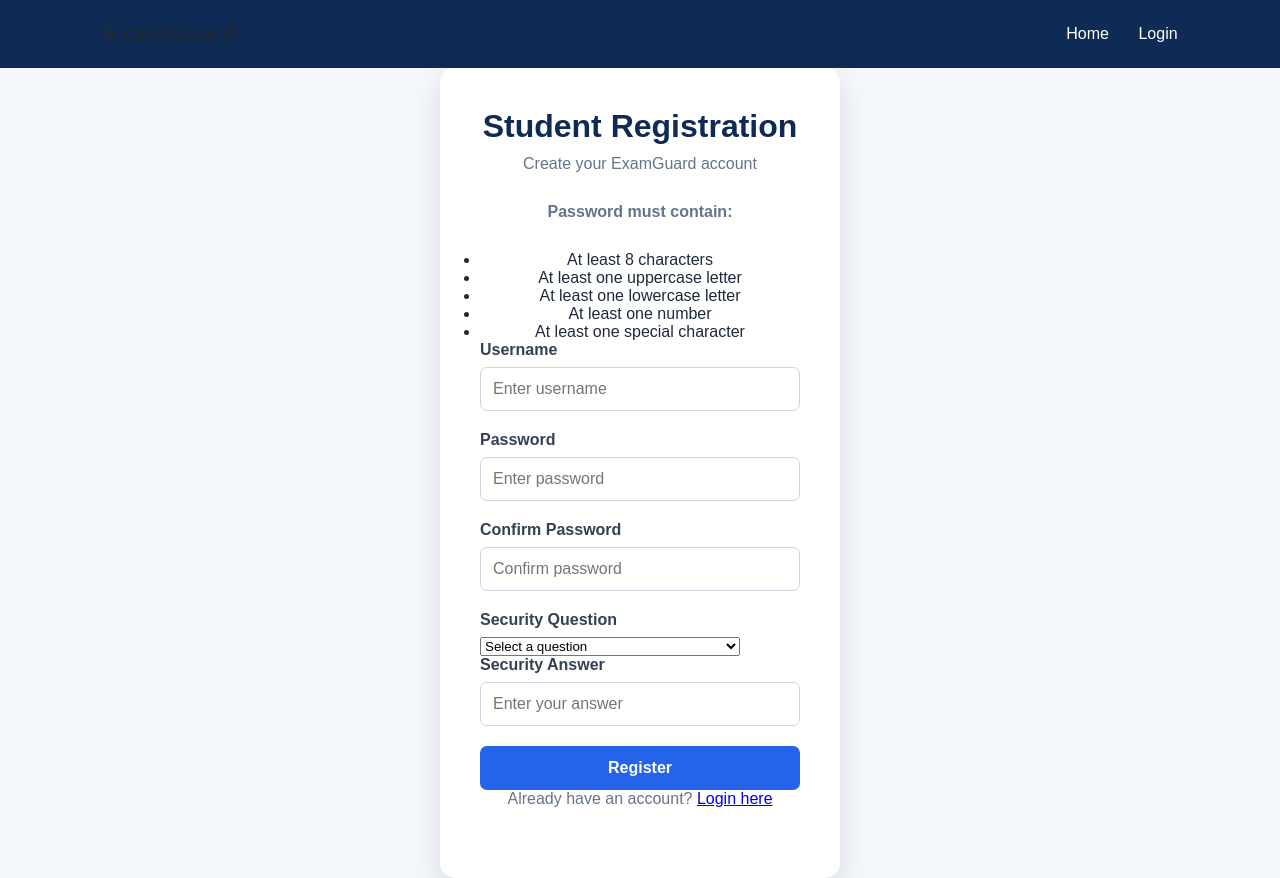
After one commit to pandeypranshu753-dot/Examguard, a Flask app: page /register in a window 1280 px wide. The commit adds this page. Run offline with Flask 3, Linux system fonts and the light colour scheme.

Commit message:
Add student registration and password recovery

```diff
--- a/app.py
+++ b/app.py
@@ -3,10 +3,41 @@ from werkzeug.security import check_password_hash
 from database import create_database
 import sqlite3
 from datetime import datetime
+import re
 
 
+class username:
+    """Validated username value used by the authentication workflow."""
+
+    def __init__(self, value):
+        if not isinstance(value, str):
+            raise TypeError("username must be a string")
+
+        value = value.strip()
+        if not re.fullmatch(r"[A-Za-z0-9_]{3,30}", value):
+            raise ValueError(
+                "Username must be 3-30 characters and contain only letters, numbers, or underscores."
+            )
+        self.value = value
+
+    def __str__(self):
+        return self.value
+
+    def __repr__(self):
+        return f"username({self.value!r})"
+
+    def __eq__(self, other):
+        if isinstance(other, username):
+            return self.value.casefold() == other.value.casefold()
+        if isinstance(other, str):
+            return self.value.casefold() == other.strip().casefold()
+        return NotImplemented
+
+    def __hash__(self):
+        return hash(self.value.casefold())
+
 app = Flask(__name__)
-app.secret_key = "examguard-secret-key"
+app.secret_key = "YOUR_NEW_KEY"
 
 create_database()
 
@@ -18,13 +49,85 @@ create_database()
 @app.route("/")
 def home():
     return render_template("index.html")
+#------------------------------
+#forgot password
+#------------------------------
+@app.route("/forgot-password", methods=["GET", "POST"])
+def forgot_password():
+
+    if request.method == "POST":
+        username = request.form["username"]
+        security_answer = request.form["security_answer"]
+        password = request.form["password"]
+        confirm_password = request.form["confirm_password"]
+        security_question = request.form["security_question"]
+        security_answer = request.form["security_answer"]
+        if len(password) < 8:
+            return "Password must be at least 8 characters long."
+
+        if not re.search(r"[A-Z]", password):
+            return "Password must contain at least one uppercase letter."
+
+        if not re.search(r"[a-z]", password):
+            return "Password must contain at least one lowercase letter."
+
+        if not re.search(r"[0-9]", password):
+            return "Password must contain at least one number."
+
+        if not re.search(r"[!@#$%^&*]", password):
+            return "Password must contain at least one special character."
+
+        if password != confirm_password:
+            return "Passwords do not match."
+        connection = sqlite3.connect("database.db")
+        cursor = connection.cursor()
+
+        # Check whether the username exists
+        cursor.execute(
+            "SELECT * FROM students WHERE username = ?",
+            (username,)
+        )
+
+        student = cursor.fetchone()
+
+        if not student:
+            connection.close()
+            return "Username not found."
+
+        # Check the security answer
+        if student[4] != security_answer:
+            connection.close()
+            return "Incorrect security answer."
+
+
+
+        # Hash the new password
+        from werkzeug.security import generate_password_hash
+
+        hashed_password = generate_password_hash(password)
+
+        cursor.execute(
+            """
+            UPDATE students
+            SET password = ?
+            WHERE username = ?
+            """,
+            (hashed_password, username)
+        )
+
+        connection.commit()
+        connection.close()
+
+        return redirect("/login")
+
+    return render_template("forgot_password.html")
 
 
 # =========================
 # LOGIN
 # =========================
+@app.route("/login",methods=["GET", "POST"])
 
-@app.route("/login", methods=["GET", "POST"])
 def login():
 
     if request.method == "POST":
@@ -51,6 +154,85 @@ def login():
         return "Invalid username or password"
 
     return render_template("login.html")
+#--------------------
+#registration
+#--------------------
+@app.route("/register", methods=["GET", "POST"])
+def register():
+
+    if request.method == "POST":
+        username = request.form["username"]
+        password = request.form["password"]
+        confirm_password = request.form["confirm_password"]
+
+        security_question = request.form["security_question"]
+        security_answer = request.form["security_answer"].strip().lower()
+
+        # Password length check
+        if len(password) < 8:
+            return "Password must be at least 8 characters long."
+
+        # Uppercase letter check
+        if not re.search(r"[A-Z]", password):
+            return "Password must contain at least one uppercase letter."
+
+        # Lowercase letter check
+        if not re.search(r"[a-z]", password):
+            return "Password must contain at least one lowercase letter."
+
+        # Number check
+        if not re.search(r"[0-9]", password):
+            return "Password must contain at least one number."
+
+        # Special character check
+        if not re.search(r"[!@#$%^&*]", password):
+            return "Password must contain at least one special character."
+
+        # Confirm password
+        if password != confirm_password:
+            return "Passwords do not match."
+
+        connection = sqlite3.connect("database.db")
+        cursor = connection.cursor()
+
+        # Check whether username already exists
+        cursor.execute(
+            "SELECT * FROM students WHERE username = ?",
+            (username,)
+        )
+
+        existing_student = cursor.fetchone()
+
+        if existing_student:
+            connection.close()
+            return "Username already exists. Please choose another username."
+
+        # Hash the password before storing it
+        from werkzeug.security import generate_password_hash
+
+        hashed_password = generate_password_hash(password)
+        cursor.execute(
+    """
+    INSERT INTO students
+    (username, password, security_question, security_answer)
+    VALUES (?, ?, ?, ?)
+    """,
+    (
+        username,
+        hashed_password,
+        security_question,
+        security_answer
+    )
+)
+
+
+
+        connection.commit()
+        connection.close()
+
+        return redirect("/login")
+
+    return render_template("register.html")
 # =========================
 # DASHBOARD
 # =========================
@@ -62,6 +244,13 @@ def dashboard():
         return redirect("/login")
 
     return render_template("dashboard.html")
+#-----------------------------------
+#logout
+#-----------------------------------
+@app.route("/logout")
+def logout():
+    session.clear()
+    return redirect("/login")
 # =========================
 # EXAM PAGE
 # =========================
@@ -303,10 +492,13 @@ def result():
     }
 
     score = 0
+    attempted=0
 
     for question, correct_answer in answers.items():
 
         selected_answer = request.form.get(question)
+        if selected_answer:
+            attempted += 1
 
         if selected_answer == correct_answer:
             score += 1
@@ -384,6 +576,7 @@ def result():
     "result.html",
     score=score,
     total=total,
+    attempted=attempted,
     proctoring_status=proctoring_status,
     tab_switches=tab_switches
 )
--- /dev/null
+++ b/templates/register.html
@@ -0,0 +1,105 @@
+<!DOCTYPE html>
+<html lang="en">
+<head>
+    <meta charset="UTF-8">
+    <meta name="viewport" content="width=device-width, initial-scale=1.0">
+
+    <title>Register - ExamGuard</title>
+
+    <link rel="stylesheet" href="{{ url_for('static', filename='css/style.css') }}">
+</head>
+
+<body>
+
+    <header>
+        <h2>ExamGuard</h2>
+
+        <nav>
+            <a href="/">Home</a>
+            <a href="/login">Login</a>
+        </nav>
+    </header>
+
+    <main class="login-container">
+
+        <div class="login-box">
+
+            <h1>Student Registration</h1>
+
+            <p>Create your ExamGuard account</p>
+            <div class="password-rules">
+    <p><strong>Password must contain:</strong></p>
+    <ul>
+        <li>At least 8 characters</li>
+        <li>At least one uppercase letter</li>
+        <li>At least one lowercase letter</li>
+        <li>At least one number</li>
+        <li>At least one special character</li>
+    </ul>
+</div>
+
+           <form method="POST" action="/register">
+
+    <label for="username">Username</label>
+    <input
+        type="text"
+        id="username"
+        name="username"
+        placeholder="Enter username"
+        required
+    >
+
+    <label for="password">Password</label>
+    <input
+        type="password"
+        id="password"
+        name="password"
+        placeholder="Enter password"
+        required
+    >
+
+    <label for="confirm_password">Confirm Password</label>
+    <input
+        type="password"
+        id="confirm_password"
+        name="confirm_password"
+        placeholder="Confirm password"
+        required
+    >
+
+    <label for="security_question">Security Question</label>
+
+    <select
+        id="security_question"
+        name="security_question"
+        required
+    >
+        <option value="">Select a question</option>
+        <option value="pet">What was the name of your first pet?</option>
+        <option value="school">What was the name of your first school?</option>
+        <option value="city">What city were you born in?</option>
+    </select>
+
+    <label for="security_answer">Security Answer</label>
+    <input
+        type="text"
+        id="security_answer"
+        name="security_answer"
+        placeholder="Enter your answer"
+        required
+    >
+
+    <button type="submit">Register</button>
+
+</form>
+            <p>
+                Already have an account?
+                <a href="/login">Login here</a>
+            </p>
+
+        </div>
+
+    </main>
+
+</body>
+</html>
--- a/templates/result.html
+++ b/templates/result.html
@@ -24,6 +24,11 @@
             <div class="score">
                 {{ score }} / {{ total }}
             </div>
+                 <div class="score">
+                {{ score }} / {{ total }}
+            </div>
+            <p><strong>Attempted:</strong> {{ attempted }} / {{ total }}</p>
+
 
             <p>
                 You answered {{ score }} question(s) correctly.
```
Also changed, not shown: database.py (+17 -0 lines), templates/exam.html (+21 -21 lines), templates/forgot_password.html (added, +93 -0 lines), templates/login.html (+7 -0 lines), README.md (added).
